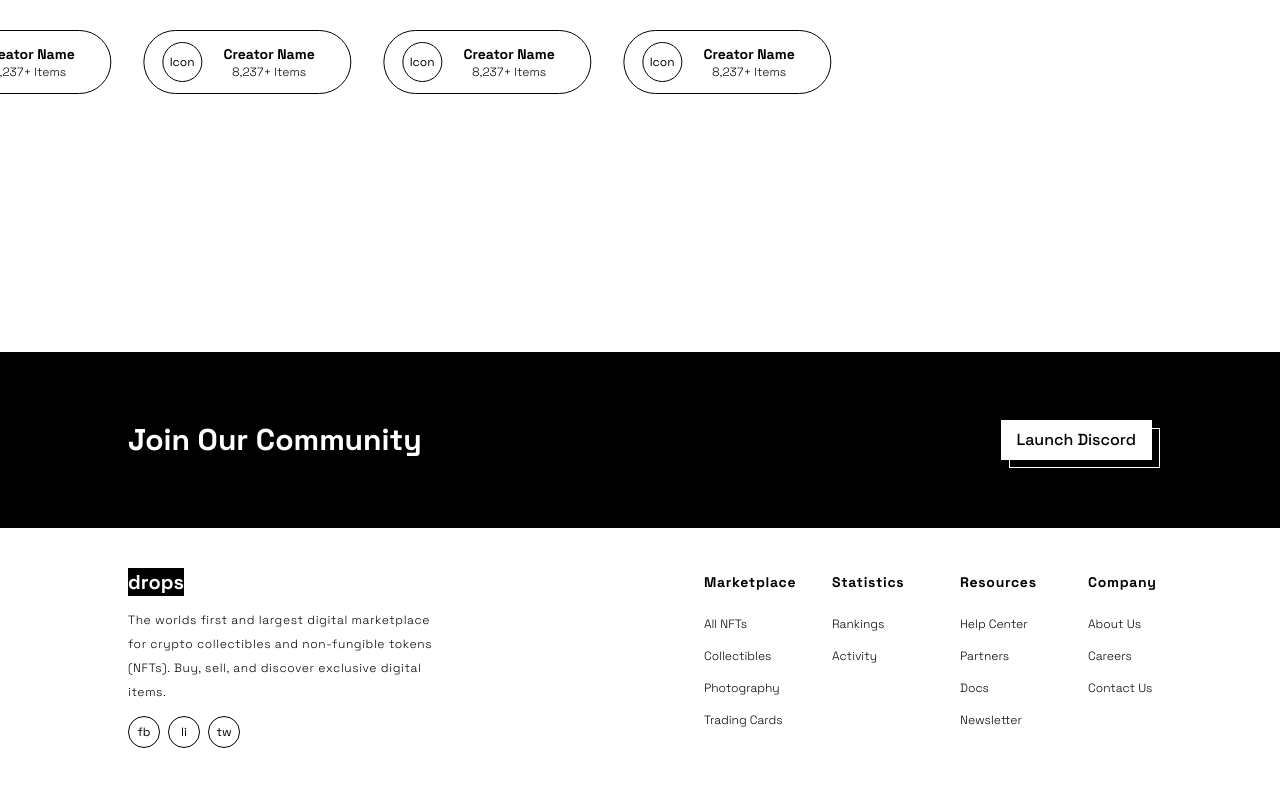
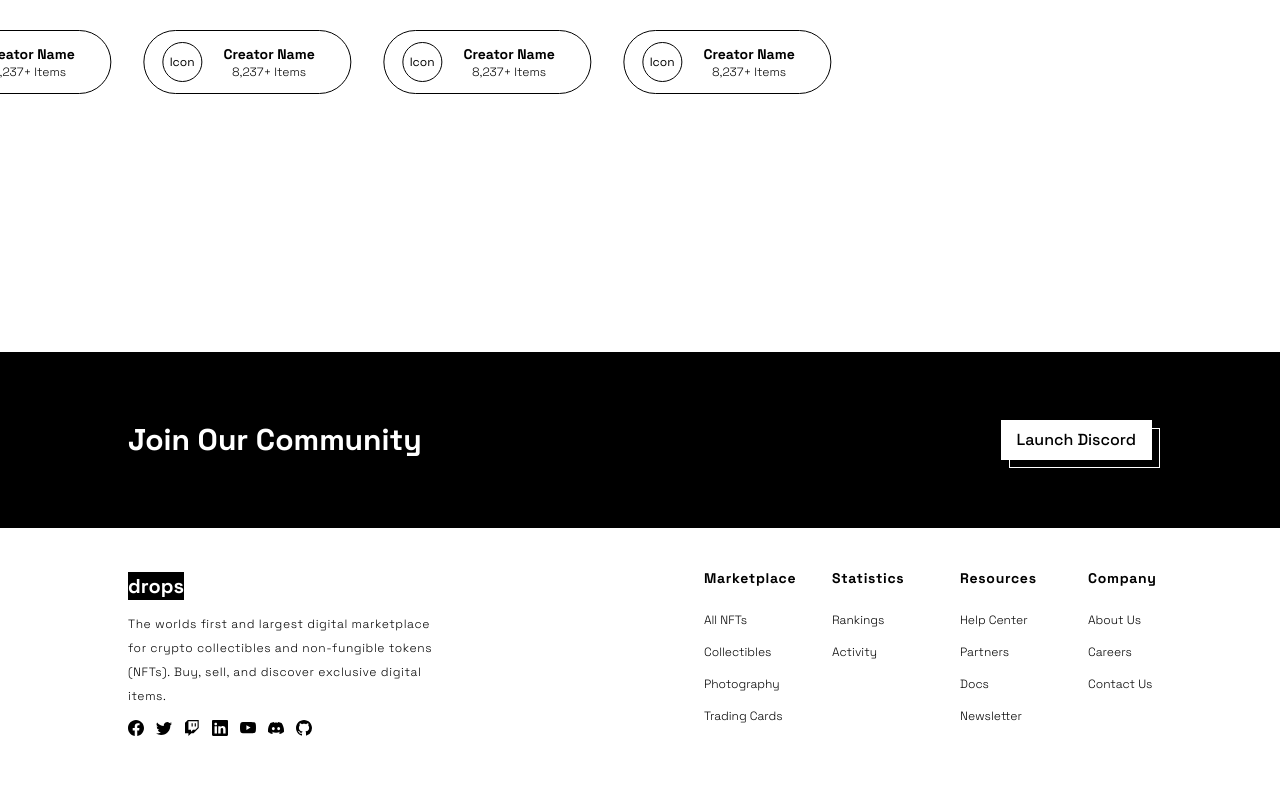
Before and after one commit to CharlesCarr/next-nft-landing-page, a Next.js app: page / in a window 1280 px wide. Shown: the part 3840-4626 px from the top of the page. Built offline with nearby package versions, Linux system fonts and the light colour scheme.

Commit message:
feat: add social icons to footer

```diff
--- a/components/Footer.tsx
+++ b/components/Footer.tsx
@@ -1,8 +1,33 @@
+import {
+  BsFacebook,
+  BsTwitter,
+  BsTwitch,
+  BsLinkedin,
+  BsYoutube,
+  BsDiscord,
+  BsGithub,
+} from "react-icons/bs";
+
 const Footer = () => {
+  const icons = [
+    { icon: <BsFacebook className="w-4 h-4" /> },
+    { icon: <BsTwitter className="w-4 h-4" /> },
+    { icon: <BsTwitch className="w-4 h-4" /> },
+    { icon: <BsLinkedin className="w-4 h-4" /> },
+    { icon: <BsYoutube className="w-4 h-4" /> },
+    { icon: <BsDiscord className="w-4 h-4" /> },
+    { icon: <BsGithub className="w-4 h-4" /> },
+  ];
+
   return (
-    <div className="h-fit w-screen flex flex-col items-center justify-end" id="community">
+    <div
+      className="h-fit w-screen flex flex-col items-center justify-end"
+      id="community"
+    >
       <div className="w-full h-44 bg-black flex justify-between items-center px-8 sm:px-32">
-        <p className="text-xl sm:text-3xl font-bold text-white">Join Our Community</p>
+        <p className="text-xl sm:text-3xl font-bold text-white">
+          Join Our Community
+        </p>
         <button>
           <a
             href="#_"
@@ -26,22 +51,25 @@ const Footer = () => {
             collectibles and non-fungible tokens (NFTs). Buy, sell, and discover
             exclusive digital items.
           </p>
-          <ul className="flex p-0 m-0 text-xs justify-start items-center">
-            <li className="border border-black rounded-full h-8 w-8 mr-2 flex justify-center items-center">
-              fb
+          <ul className="flex p-0 m-0 text-xs justify-start items-center w-full">
+            {icons.map((i: any, index: number) => {
+              return (
+                <li
+                  key={index}
+                  className="mr-2 sm:mr-3 flex justify-center items-center"
+                >
+                  {i.icon}
                 </li>
-            <li className="border border-black rounded-full h-8 w-8 mr-2 flex justify-center items-center">
-              li
-            </li>
-            <li className="border border-black rounded-full h-8 w-8 flex justify-center items-center">
-              tw
-            </li>
+              );
+            })}
           </ul>
         </div>
         <div className="flex w-2/4 h-full pr-8 sm:pr-16">
           <div className="w-1/4 mr-12 sm:mr-0">
             <ul className="m-0 p-0">
-              <li className="font-bold mb-6 text-xs sm:text-sm sm:tracking-wider">Marketplace</li>
+              <li className="font-bold mb-6 text-xs sm:text-sm sm:tracking-wider">
+                Marketplace
+              </li>
               <li className="font-light text-xs mb-4">All NFTs</li>
               <li className="font-light text-xs mb-4">Collectibles</li>
               <li className="font-light text-xs mb-4">Photography</li>
@@ -50,14 +78,18 @@ const Footer = () => {
           </div>
           <div className="w-1/4 hidden sm:flex">
             <ul className="m-0 p-0">
-              <li className="font-bold mb-6 text-xs sm:text-sm sm:tracking-wider">Statistics</li>
+              <li className="font-bold mb-6 text-xs sm:text-sm sm:tracking-wider">
+                Statistics
+              </li>
               <li className="font-light text-xs mb-4">Rankings</li>
               <li className="font-light text-xs mb-4">Activity</li>
             </ul>
           </div>
           <div className="w-1/4 hidden sm:flex">
             <ul className="m-0 p-0">
-              <li className="font-bold mb-6 text-xs sm:text-sm sm:tracking-wider">Resources</li>
+              <li className="font-bold mb-6 text-xs sm:text-sm sm:tracking-wider">
+                Resources
+              </li>
               <li className="font-light text-xs mb-4">Help Center</li>
               <li className="font-light text-xs mb-4">Partners</li>
               <li className="font-light text-xs mb-4">Docs</li>
@@ -66,7 +98,9 @@ const Footer = () => {
           </div>
           <div className="w-1/4">
             <ul className="m-0 p-0">
-              <li className="font-bold mb-6 text-xs sm:text-sm sm:tracking-wider">Company</li>
+              <li className="font-bold mb-6 text-xs sm:text-sm sm:tracking-wider">
+                Company
+              </li>
               <li className="font-light text-xs mb-4">About Us</li>
               <li className="font-light text-xs mb-4">Careers</li>
               <li className="font-light text-xs mb-4">Contact Us</li>
```
Lines whose indentation alone changed are shown as unchanged.
